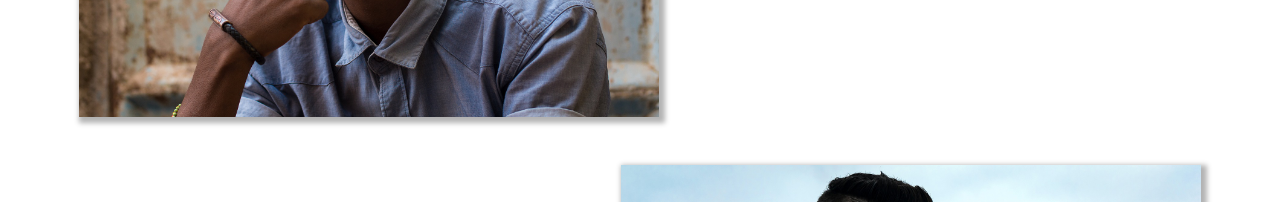
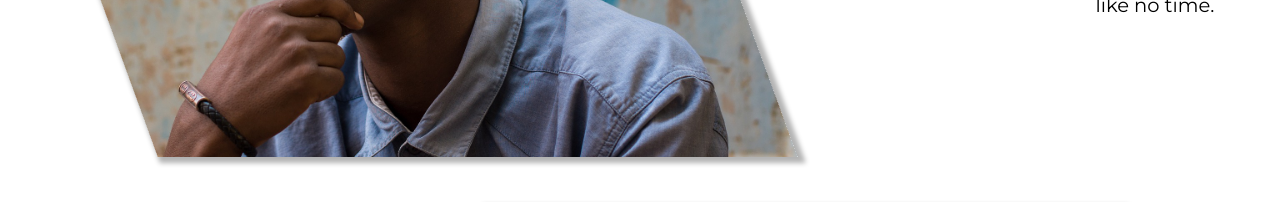
Before and after one commit to Ruturaj2003/maxi_css, a plain HTML site: page customers/customer.html in a window 1280 px wide. Shown: the part 406-608 px from the top of the page. Drawn offline with Linux system fonts and the light colour scheme.

Commit message:
Add Skew To Customers Image

```diff
--- a/customers/customers.css
+++ b/customers/customers.css
@@ -14,10 +14,13 @@
 
   /* IT is here instead of top to have margin */
   .testimonial__image-container{
-    width: 95%;
+    width: 60%;
     margin: auto;
     /* max-width: 580px; */
     display: block;
+    transform: skew(20deg);
+      overflow: hidden;
+
     /* vertical-align: middle; */
     box-shadow: 3px 3px 5px 3px rgba(0,0,0,0.3);
   }
@@ -25,6 +28,7 @@
   .testimonial__image{
     width: 100%;
     vertical-align: top;
+    transform: skew(-20deg) scale(1.25) translateY(1rem);
     /* display: inline-block; */
   }
   .testimonial__info {
--- a/customers/d__customer.css
+++ b/customers/d__customer.css
@@ -21,14 +21,19 @@
         /* IT is here instead of top to have margin */
         .testimonial__image-container {
             width: 65%;
-            max-width: 580px;
+            max-width: 40rem;
             margin: 0%;
             box-shadow: 3px 3px 5px 3px rgba(0, 0, 0, 0.3);
+            transform: skew(20deg);
+            overflow: hidden;
+            margin-right: 2rem;
+            margin-left: 2rem;
         }
 
         .testimonial__image {
             width: 100%;
             vertical-align: top;
+            transform: skew(-20deg) scale(1.25) translateY(1rem);
             /* display: inline-block; */
         }
 
--- a/packages/package.css
+++ b/packages/package.css
@@ -89,6 +89,7 @@
 
 main {
     padding-top: 2rem;
+    margin-top: 3rem;
 }
 
 .background {
@@ -106,6 +107,7 @@ main {
     border: 4px solid #0e4f1f;
     border-left: none;
     position: relative;
+    overflow: hidden;
 }
 
 .package:hover,
@@ -131,6 +133,10 @@ main {
     color: white;
     background: #ff5454;
     padding: 0.5rem;
+    width: 12rem;
+    transform: rotateZ(45deg) translateX(3.5rem) translateY(-2rem);
+    transform-origin: center; /* Defualt Val*/
+    text-align: center;
 }
 
 .package__subtitle {
```
